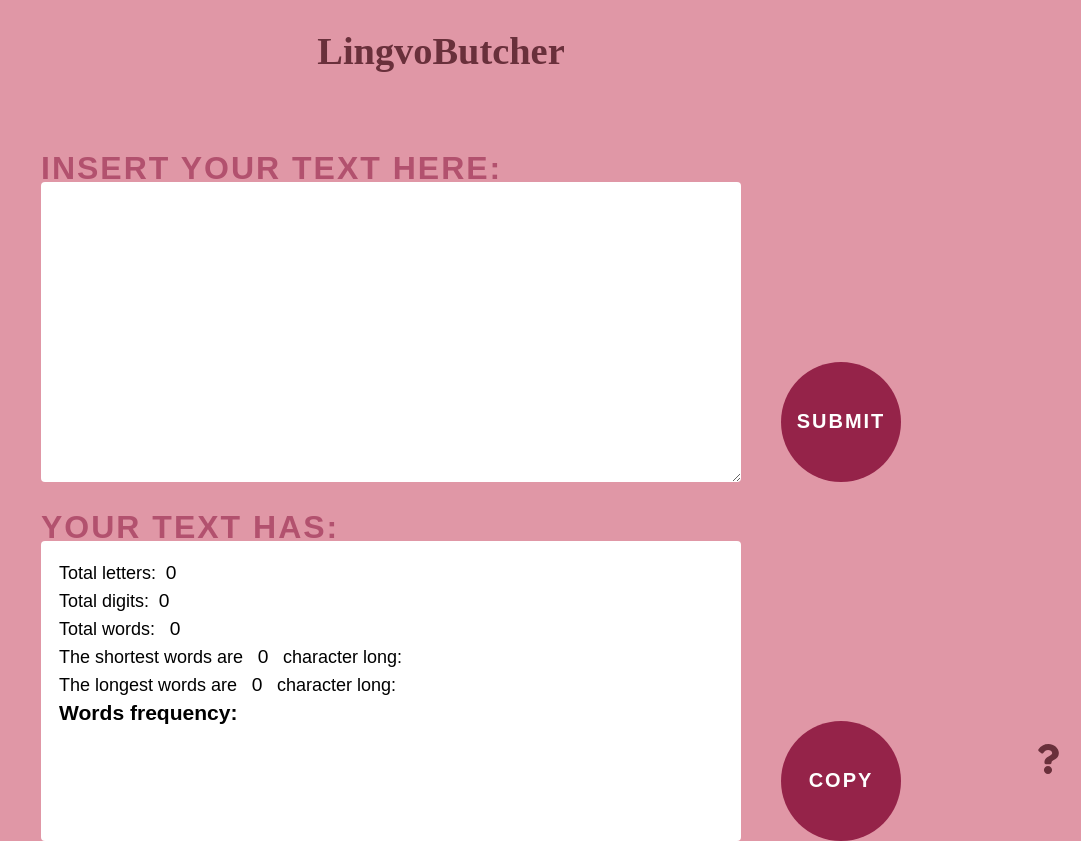
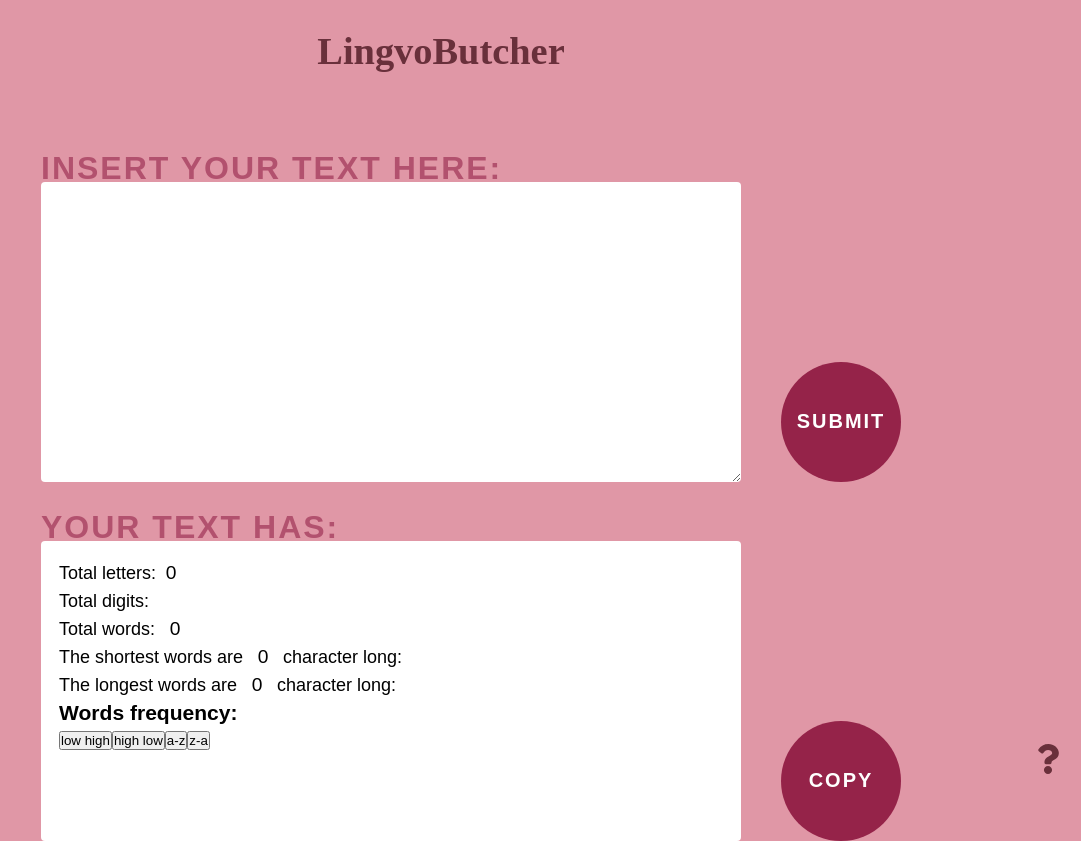
Before and after one commit to alinamarasca/zipfs-law, a React (Create React App) app: page / in a window 1280 px wide. Shown: the whole page, without its empty margins (199-1280 px from the left). Built offline with nearby package versions, Linux system fonts and the light colour scheme; a web font is replaced by a local one.

Commit message:
add sorting options, no render

```diff
--- a/src/App.js
+++ b/src/App.js
@@ -10,7 +10,6 @@ import StatsContext from "./context/StatsContext";
 
 import textLength from "./logic/textLength";
 import totalLetters from "./logic/totalLetters";
-import totalDigits from "./logic/totalDigits";
 import shortestWord from "./logic/shortestWord";
 import shortestWords from "./logic/shortestWords";
 import longestWord from "./logic/longestWord";
@@ -21,7 +20,6 @@ function App() {
   const [stats, setStats] = useState({
     totalLetters: 0,
     totalWords: 0,
-    totalDigits: 0,
     shortestWord: 0,
     shortestWords: [],
     longestWord: 0,
@@ -33,7 +31,6 @@ function App() {
     setStats({
       totalWords: textLength(text),
       totalLetters: totalLetters(text),
-      totalDigits: totalDigits(text),
       shortestWord: shortestWord(text),
       shortestWords: shortestWords(text),
       longestWord: longestWord(text),
--- a/src/components/WordChart.jsx
+++ b/src/components/WordChart.jsx
@@ -1,18 +1,72 @@
-import React, { useContext } from "react";
+import React, { useContext, useState } from "react";
 import StatsContext from "../context/StatsContext";
+// import sortResults from "../logic/sortingOptions";
 
 function WordChart() {
   const { stats } = useContext(StatsContext);
-  const chart = stats.wordChart;
+  let chart = stats.wordChart;
+
+  const highToLowOccurrence = arr => {
+    const sorted = arr.sort((a, b) => (a.occurrences < b.occurrences ? 1 : -1));
+    return sorted;
+  };
+
+  const lowToHighOccurrence = arr => {
+    const sorted = arr.sort((a, b) => (a.occurrences > b.occurrences ? 1 : -1));
+    return sorted;
+  };
+
+  const alphabeticalOrder = arr => {
+    const sorted = arr.sort((a, b) => (a.word > b.word ? 1 : -1));
+    return sorted;
+  };
+
+  const reversedAlphabeticalOrder = arr => {
+    const sorted = arr.sort((a, b) => (a.word < b.word ? 1 : -1));
+    return sorted;
+  };
+
+  const sortResults = e => {
+    const sortBy = e.target.value;
+    console.log(sortBy);
+
+    if (sortBy === "low-high") {
+      chart = lowToHighOccurrence(chart);
+    }
+    if (sortBy === "high-low") {
+      chart = highToLowOccurrence(chart);
+    }
+    if (sortBy === "a-z") {
+      chart = alphabeticalOrder(chart);
+    }
+    if (sortBy === "z-a") {
+      chart = reversedAlphabeticalOrder(chart);
+    }
+    console.log(chart);
+    return chart;
+  };
 
   return (
     <div className="one-word">
       <h3>Words frequency:</h3>
-      {chart.map(w => (
-        <p key={w.word}>
-          {w.word}: <span>{w.occurrences}</span>
-        </p>
-      ))}
+      <div
+        className="sorting-options"
+        onClick={e => {
+          sortResults(e);
+        }}
+      >
+        <button value="low-high">low high</button>
+        <button value="high-low">high low</button>
+        <button value="a-z">a-z</button>
+        <button value="z-a">z-a</button>
+      </div>
+      <div className="calc">
+        {chart.map(w => (
+          <p key={w.word}>
+            {w.word}: <span>{w.occurrences}</span>
+          </p>
+        ))}
+      </div>
     </div>
   );
 }
--- a/src/index.js
+++ b/src/index.js
@@ -1,6 +1,7 @@
 import React from "react";
 import ReactDOM from "react-dom";
 import "./sass/index.scss";
+// import "./css/index.css";
 import App from "./App";
 import reportWebVitals from "./reportWebVitals";
 
--- a/src/logic/longestWord.js
+++ b/src/logic/longestWord.js
@@ -1,8 +1,7 @@
+import textToArray from "./textToArray";
+
 const longestWord = text => {
-  const digitsRemoved = text.replace(/[0-9]/g, "");
-  // find the shortest word
-
-  const words = digitsRemoved.split(" ");
+  const words = textToArray(text);
   const longest = words.reduce((longestWord, currentWord) => {
     return currentWord.length > longestWord.length ? currentWord : longestWord;
   }, words[0]);
--- a/src/logic/shortestWord.js
+++ b/src/logic/shortestWord.js
@@ -1,9 +1,7 @@
 import textToArray from "./textToArray";
 
 const shortestWord = text => {
-  const digitsRemoved = text.replace(/[0-9]/g, "");
-  // find the shortest word
-  const array = textToArray(digitsRemoved);
+  const array = textToArray(text);
   const shortestWord = array.reduce((shortestWord, currentWord) => {
     return currentWord.length < shortestWord.length
       ? currentWord
--- /dev/null
+++ b/src/logic/sortingOptions.js
@@ -0,0 +1,18 @@
+const sortResults = () => {
+  const hightToLowOccurrence = arr => {
+    const sorted = arr.sort((a, b) => (a.occurrences > b.occurrences ? 1 : -1));
+    return sorted;
+  };
+
+  const lowToHighOccurrence = arr => {
+    const sorted = arr.sort((a, b) => (a.occurrences < b.occurrences ? 1 : -1));
+    return sorted;
+  };
+
+  const alphabeticalOrder = arr => {
+    const sorted = arr.sort((a, b) => (a.word > b.word ? 1 : -1));
+    return sorted;
+  };
+};
+
+export default sortResults;
--- a/src/logic/textToArray.js
+++ b/src/logic/textToArray.js
@@ -1,9 +1,9 @@
 const textToArray = text => {
-  const fixedSpace = text.replace(/[^A-Za-z]\s+/g, " ");
-
+  // strip text of non letters
+  const onlyLetters = text.replace(/[!?@#$%^&*:;.,"'0-9]/g, "");
+  const fixedSpace = onlyLetters.replace(/[^A-Za-z]\s+/g, " ");
   // cuts extra spaces, creates array
   const array = fixedSpace.trim().split(" ");
-  console.log(array);
   return array;
 };
 
--- a/src/logic/totalLetters.js
+++ b/src/logic/totalLetters.js
@@ -1,10 +1,6 @@
 const totalLetters = text => {
-  // exclude dots
-  const dotsRemoved = text.replaceAll(".", "");
-  // exclude numbers
-  const digitsRemoved = dotsRemoved.replace(/[0-9]/g, "");
   // calculate words
-  let letterCount = digitsRemoved.replace(/\s+/g, "").length;
+  let letterCount = text.replace(/\s+/g, "").length;
   return letterCount;
 };
 
```
